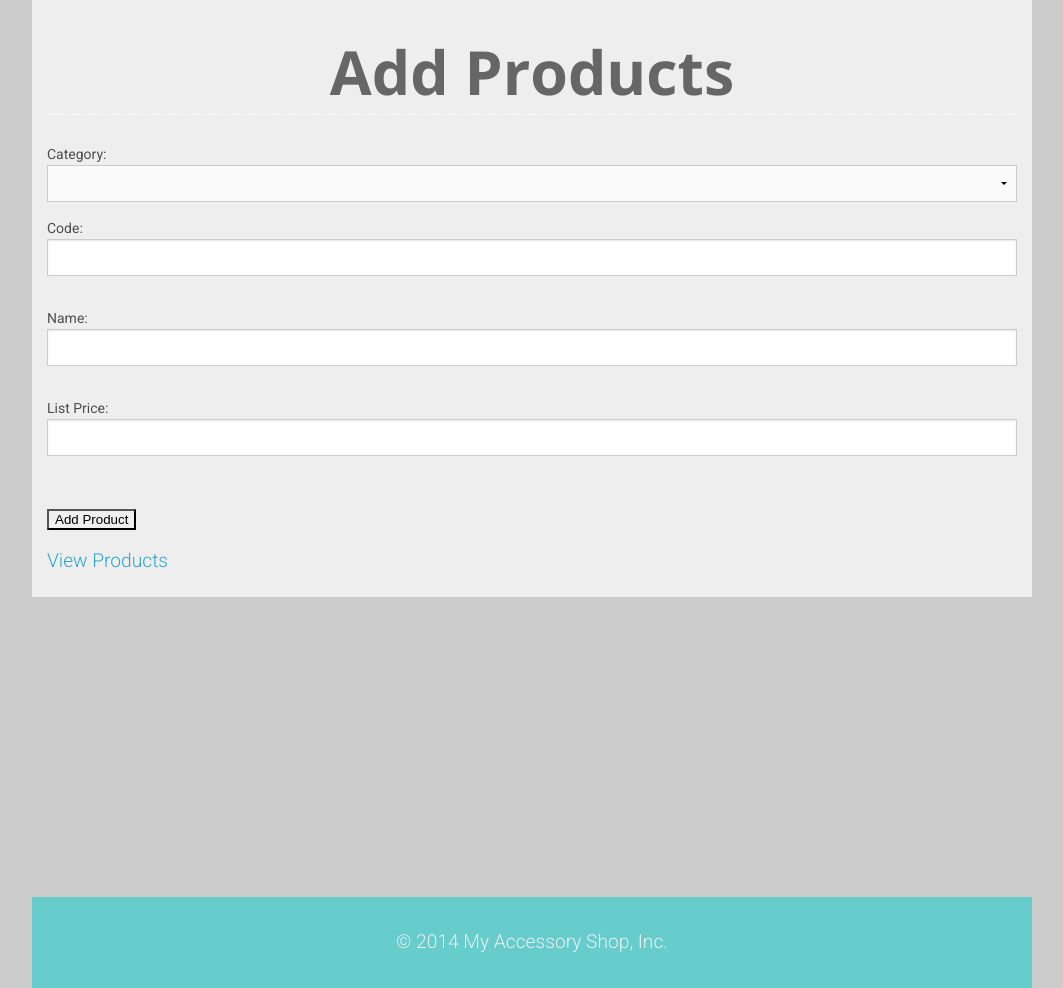
After one commit to ncmochacity/PHP-pricing-calculator, a PHP site: page /product_manager/product_add.php in a window 1280 px wide. The commit adds this page. Shown: the whole page, without its empty margins (108-1171 px from the left). Run offline with PHP 8.4, Linux system fonts and the light colour scheme; data that the repository does not hold is empty.

Commit message:
products interface controls

```diff
--- a/add.php
+++ b/add.php
@@ -33,7 +33,6 @@
   					<?php endforeach; ?>
   				</select>
   				<br />
-<<<<<<< HEAD
           <label>Code: </label>
           <input type="text" name="code" />
           <br />
@@ -59,8 +58,7 @@
  </html>
 
 
-=======
+
   			</form>
   		</div>
   	</div>
->>>>>>> FETCH_HEAD
--- a/css/style.css
+++ b/css/style.css
@@ -9,6 +9,12 @@ p{
 	font-weight: 300;
 	font-size: 1.2em;
 
+}
+h2{
+
+	font-family:'Open Sans',sans-serif;
+	font-weight: 700;
+	margin-left: 90px;
 }
 h1{
 	font-family: "Source Sans Pro",sans-serif;
--- a/product_manager/index.php
+++ b/product_manager/index.php
@@ -1,5 +1,5 @@
 <?php
-	require('../model/datebase.php');
+	require('../model/database.php');
 	require('../model/product_db.php');
 	require('../model/category_db.php');
 
--- /dev/null
+++ b/product_manager/product_add.php
@@ -0,0 +1,32 @@
+<?php include '../view/header.php'; ?>
+<div class="row">
+	<div class="large-12 columns" id="random">
+		<h1>Add Products</h1>
+			<form action="index.php" method="post" id="add_product_form">
+				<input type="hidden" name="action" value="add_product" />
+				<label>Category: </label>
+				<select name="category_id">
+					<?php foreach ($categories as $category) :?>
+						<option value="<?php echo $category['categoryID']; ?>">
+							<?php echo $category['categoryName']; ?>
+						</option>
+					<?php endforeach; ?>
+				</select>
+				<br />
+
+				<label>Code: </label>
+		          <input type="text" name="code" />
+		          <br />
+		          <label>Name: </label>
+		          <input type="text" name="name" />
+		          <br />
+		          <label>List Price: </label>
+		          <input type="text" name="price" />
+		          <br />
+		          <label>&nbsp;</label>
+		          <input type="submit" value="Add Product" />
+		    </form>
+			<p><a href="index.php?action=list_products">View Products </a></p>
+	</div>
+</div>
+<?php include '../view/footer.php'; ?>
```
Also changed, not shown: product_manager/product_list.php (+4 -3 lines).
